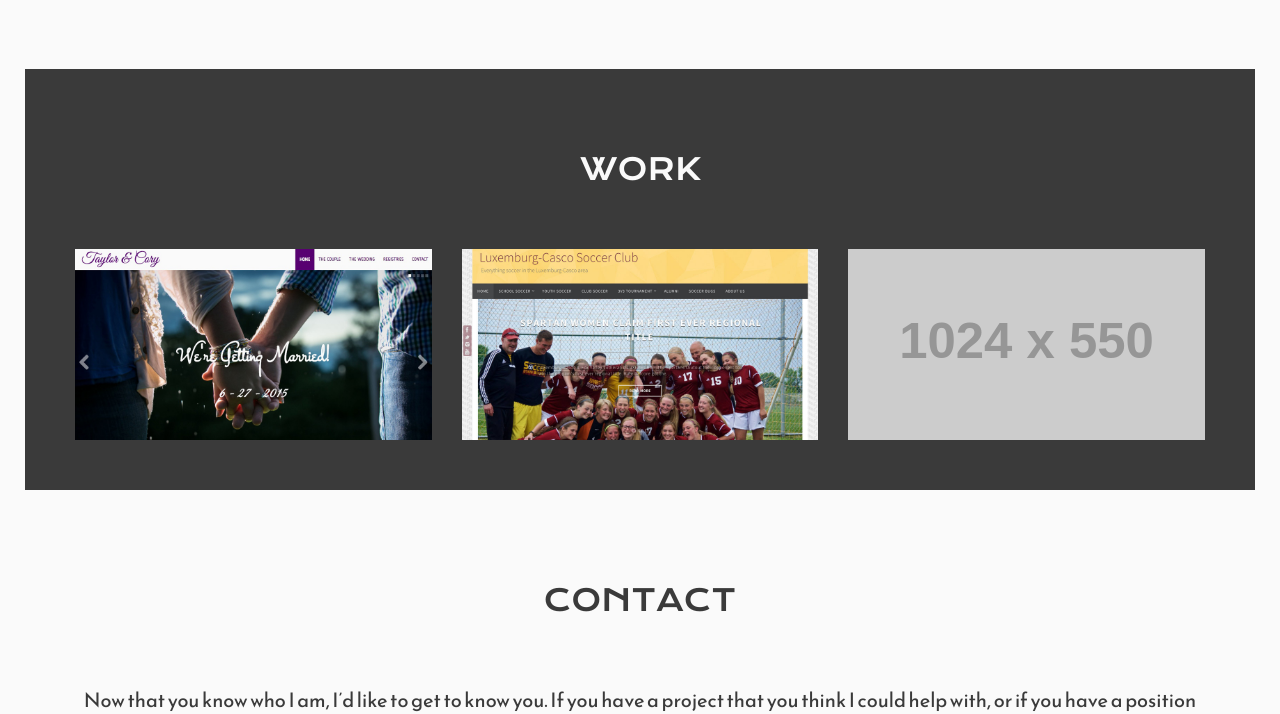
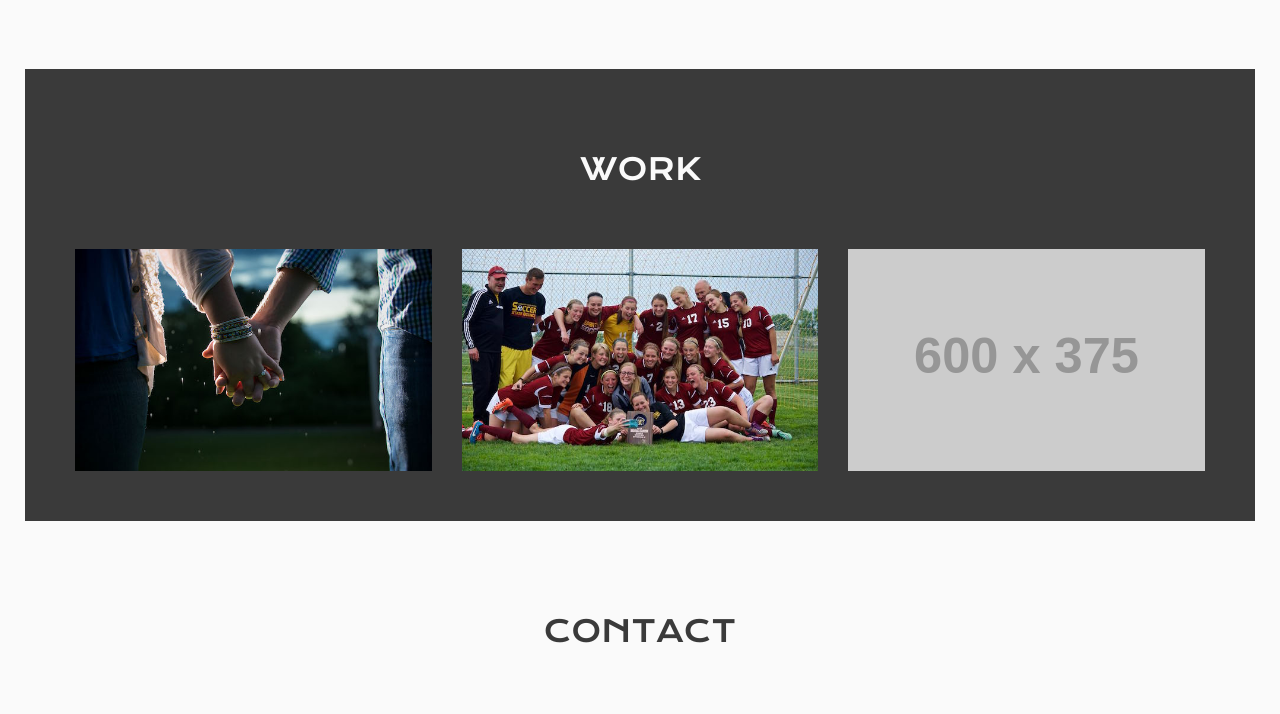
Before and after one commit to cromdenne/Personal-Website, a PHP site: page / in a window 1280 px wide. Shown: the part 1460-2174 px from the top of the page. Run offline with PHP 8.4, Linux system fonts and the light colour scheme; grey boxes labelled with a size stand in for pictures from a placeholder-image service; some libraries are stand-ins or nearby versions.

Commit message:
New photos and stylesheet
Replaced work photos to reflect cleaner look. Added new stylesheet to
hold hover effects.

```diff
--- a/index.php
+++ b/index.php
@@ -141,17 +141,17 @@
 
                         <!-- TheFutureRomdennes.com -->
                         <div class="col-md-4">
-                            <img src="images/thefutureromdennes.jpg" class="img-responsive work-img" alt="screen grab of TheFutureRomdennes.com" >
+                            <img src="images/thefutureromdennes.jpg" class="img-responsive img-hover-effect" alt="screen grab of TheFutureRomdennes.com" >
                         </div><!-- /.col-md-4 -->
 
                         <!-- LuxemburgCascoSoccer.com -->
                         <div class="col-md-4">
-                            <img src="images/luxemburgcascosoccer.jpg" class="img-responsive work-img" alt="screen grab of LuxemburgCascoSoccer.com" >
+                            <img src="images/luxemburgcascosoccer.jpg" class="img-responsive img-hover-effect" alt="screen grab of LuxemburgCascoSoccer.com" >
                         </div><!-- /.col-md-4 -->
 
                         <!-- work example 3 -->
                         <div class="col-md-4">
-                            <img src="http://fakeimg.pl/1024x550/?text=work example 3" class="img-responsive work-img" alt="screen grab of work example 3" >
+                            <img src="http://fakeimg.pl/600x375/?text=work example 3" class="img-responsive img-hover-effect" alt="screen grab of work example 3" >
                         </div><!-- /.col-md-4 -->
 
                     </div><!-- /.row -->
```
Also changed, not shown: css/img-effect.css (added), images/luxemburgcascosoccer.jpg, images/thefutureromdennes.jpg.
